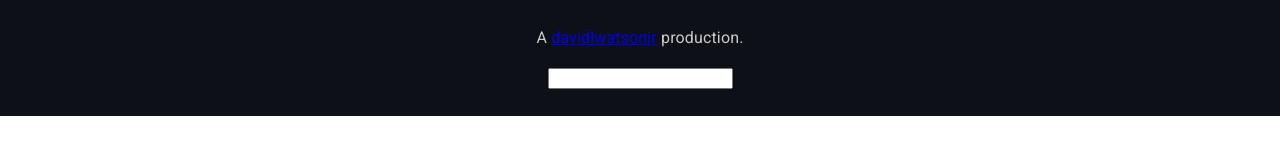
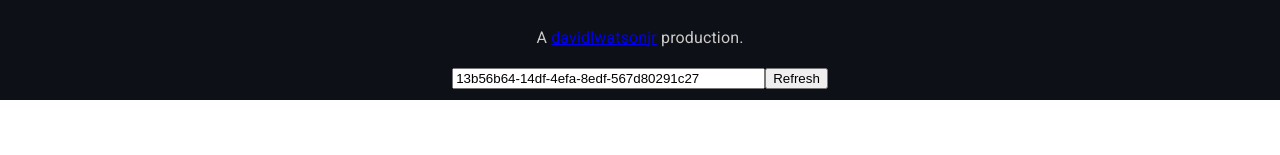
Before and after one commit to davidlwatsonjr/job-scout, a React (Create React App) app: page / in a window 1280 px wide. Shown: the part 177-332 px from the top of the page. Built offline with nearby package versions, Linux system fonts and the light colour scheme; no server answers.

Commit message:
Allow for anonymous usage by user uuid

```diff
--- a/src/App.js
+++ b/src/App.js
@@ -9,6 +9,10 @@ import "@fontsource/roboto/700.css";
 import JobList from "./components/JobList/JobList";
 import Footer from "./components/Footer/Footer";
 
+if (!localStorage.getItem("userUUID")) {
+  localStorage.setItem("userUUID", crypto.randomUUID());
+}
+
 function App() {
   const [isLoading, setIsLoading] = useState(false);
   const [shouldListReload, setShouldListReload] = useState(false);
@@ -19,7 +23,9 @@ function App() {
   );
 
   const loadList = useCallback(async () => {
-    const response = await fetch("https://jobs.davidlwatsonjr.com/jobs");
+    const response = await fetch("https://jobs.davidlwatsonjr.com/jobs", {
+      headers: { "x-useruuid": localStorage.getItem("userUUID") },
+    });
     const { jobs } = await response.json();
     setJobList(jobs);
     setIsLoading(false);
@@ -55,7 +61,7 @@ function App() {
         method: "PUT",
         headers: {
           "Content-Type": "application/json",
-          "x-api-key": localStorage.getItem("footerValue"),
+          "x-useruuid": localStorage.getItem("userUUID"),
         },
         body: JSON.stringify(properties),
       },
--- a/src/components/Footer/Footer.js
+++ b/src/components/Footer/Footer.js
@@ -1,6 +1,6 @@
 function Footer() {
-  const handleFooterValueChange = (e) => {
-    localStorage.setItem("footerValue", e.target.value);
+  const handleUserUUIDChange = (e) => {
+    localStorage.setItem("userUUID", e.target.value);
   };
 
   return (
@@ -8,9 +8,13 @@ function Footer() {
       <p>
         A <a href="https://davidlwatsonjr.com">davidlwatsonjr</a> production.
       </p>
-      <p>
-        <input type="text" onChange={handleFooterValueChange} />
-      </p>
+      <input
+        type="text"
+        defaultValue={localStorage.getItem("userUUID")}
+        size={36}
+        onChange={handleUserUUIDChange}
+      />
+      <button onClick={() => window.location.reload()}>Refresh</button>
     </footer>
   );
 }
```
